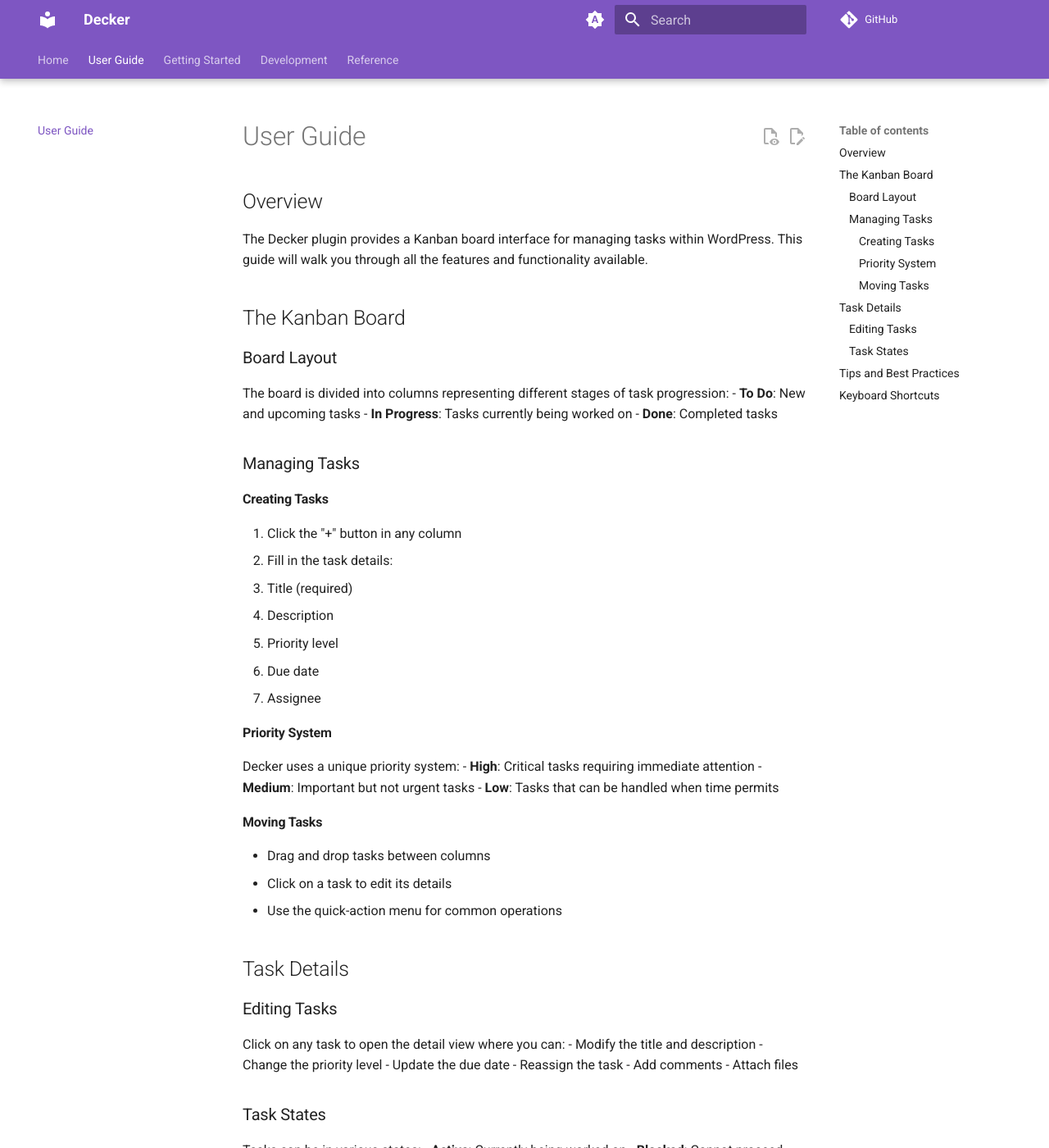
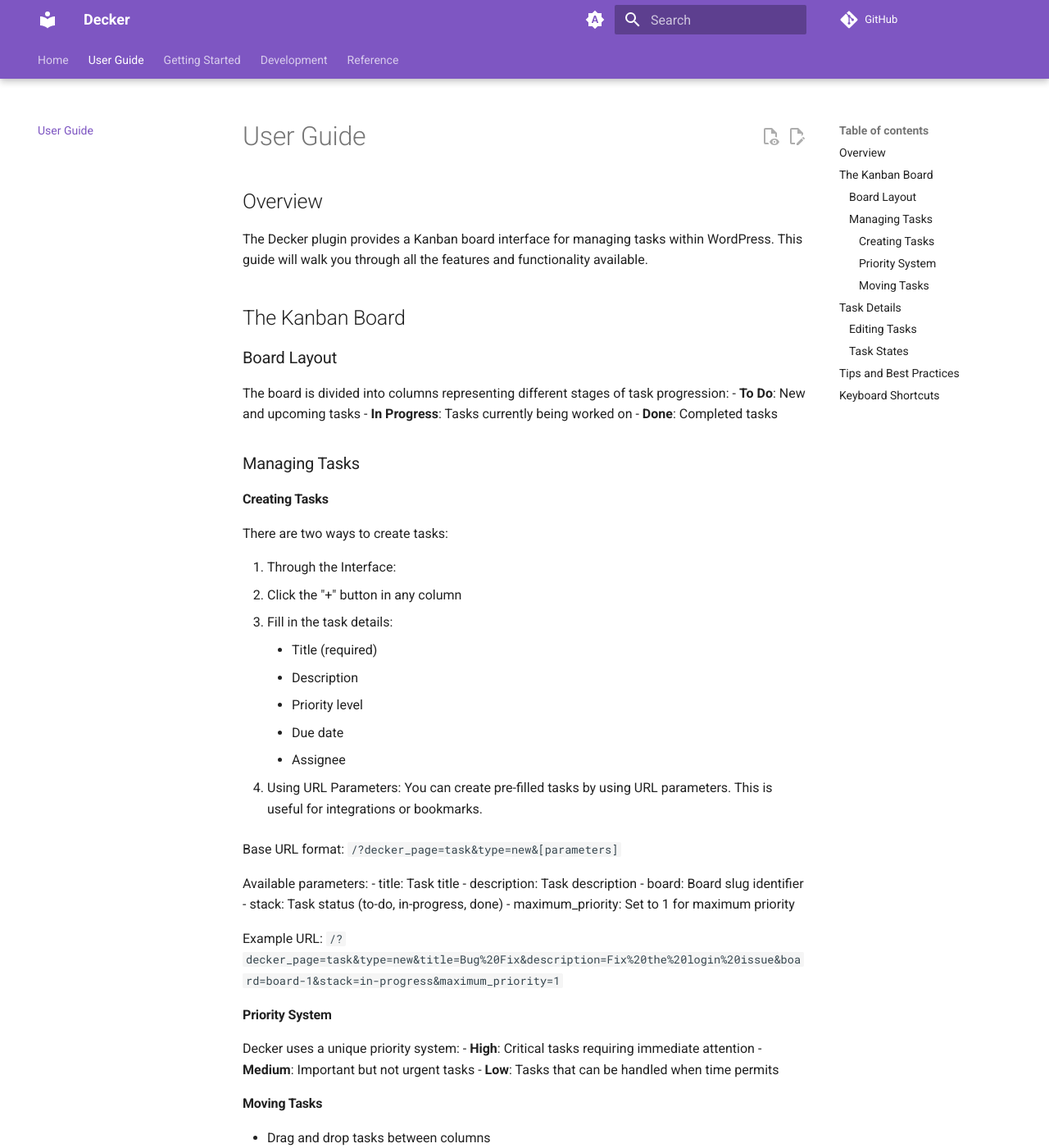
Before and after one commit to ateeducacion/wp-decker, an MkDocs documentation site: the page built from docs/user-guide.md, in a window 1280 px wide and 1400 px high. Shown: the whole window at 82% size. Built offline with MkDocs 1.6.1 and Material for MkDocs 9.7.7, drawn with Linux system fonts in a browser that asks for light colours; comment, search, counter and statistics services are not loaded.

Commit message:
49 allow pass parameters to url on new tasks like in GitHub (#60)
* feat: Add support for URL parameters when creating new tasks

* docs: Add documentation for task creation via URL parameters

* docs: Add WordPress Playground demo links to documentation

* Code cleanup

````diff
--- a/docs/user-guide.md
+++ b/docs/user-guide.md
@@ -15,13 +15,37 @@ The board is divided into columns representing different stages of task progress
 ### Managing Tasks
 
 #### Creating Tasks
-1. Click the "+" button in any column
-2. Fill in the task details:
-   - Title (required)
-   - Description
-   - Priority level
-   - Due date
-   - Assignee
+
+There are two ways to create tasks:
+
+1. Through the Interface:
+   - Click the "+" button in any column
+   - Fill in the task details:
+     - Title (required)
+     - Description
+     - Priority level
+     - Due date
+     - Assignee
+
+2. Using URL Parameters:
+   You can create pre-filled tasks by using URL parameters. This is useful for integrations or bookmarks.
+
+   Base URL format:
+   ```
+   /?decker_page=task&type=new&[parameters]
+   ```
+
+   Available parameters:
+   - title: Task title
+   - description: Task description
+   - board: Board slug identifier
+   - stack: Task status (to-do, in-progress, done)
+   - maximum_priority: Set to 1 for maximum priority
+
+   Example URL:
+   ```
+   /?decker_page=task&type=new&title=Bug%20Fix&description=Fix%20the%20login%20issue&board=board-1&stack=in-progress&maximum_priority=1
+   ```
 
 #### Priority System
 Decker uses a unique priority system:
````
Also changed, not shown: docs/index.md (+4 -0 lines), docs/installation.md (+4 -0 lines), 1 other file.
